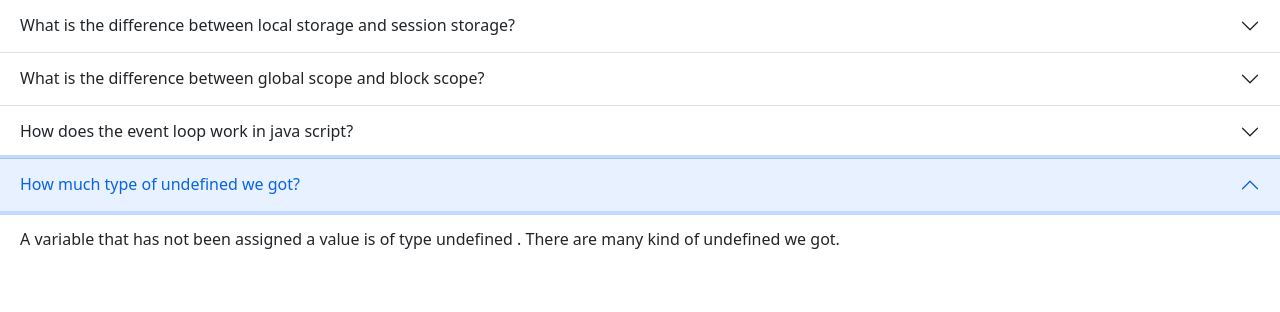
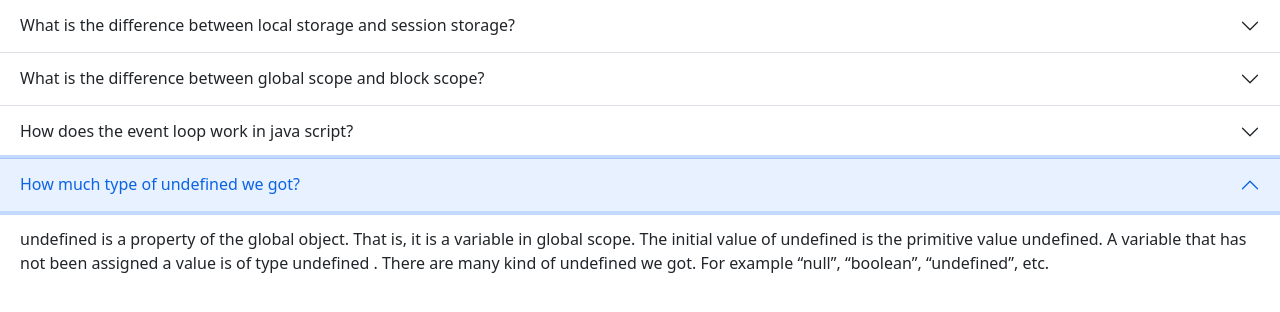
Before and after one commit to developertanvir2019/Type-speed, a plain HTML site: page blog.html in a window 1280 px wide. Both pictures are taken after a click on the button "How much type of undefined we got?". Drawn offline with nearby package versions, Linux system fonts and the light colour scheme.

```diff
--- a/blog.html
+++ b/blog.html
@@ -73,8 +73,10 @@
             </h2>
             <div id="flush-collapseThre" class="accordion-collapse collapse" aria-labelledby="flush-headingThre"
                 data-bs-parent="#accordionFlushExample">
-                <div class="accordion-body">A variable that has not been assigned a value is of type undefined .
-                    There are many kind of undefined we got.
+                <div class="accordion-body"> undefined is a property of the global object. That is, it is a variable in
+                    global scope. The initial value of undefined is the primitive value undefined.
+                    A variable that has not been assigned a value is of type undefined .
+                    There are many kind of undefined we got. For example “null”, “boolean”, “undefined”, etc.
                 </div>
             </div>
         </div>
```
